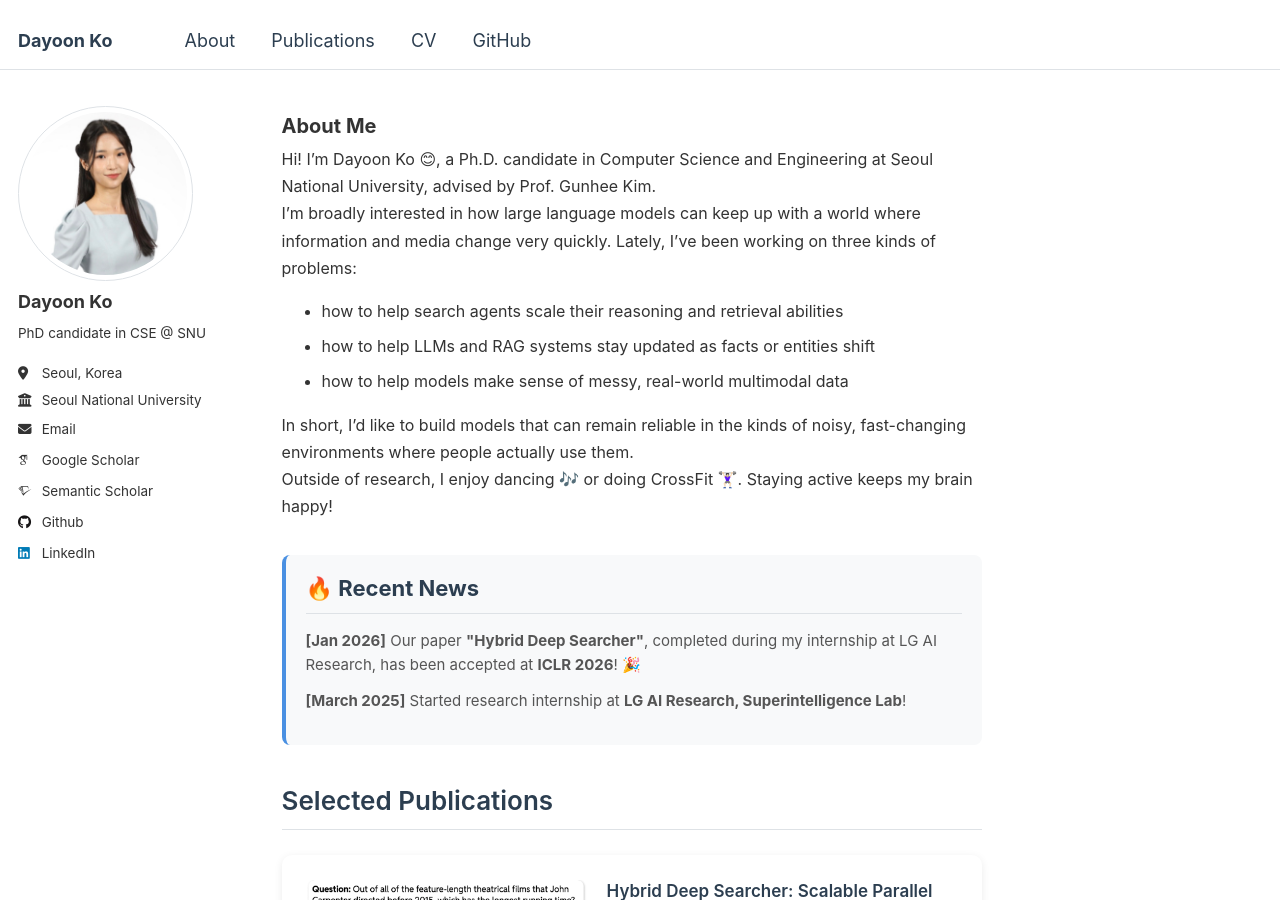
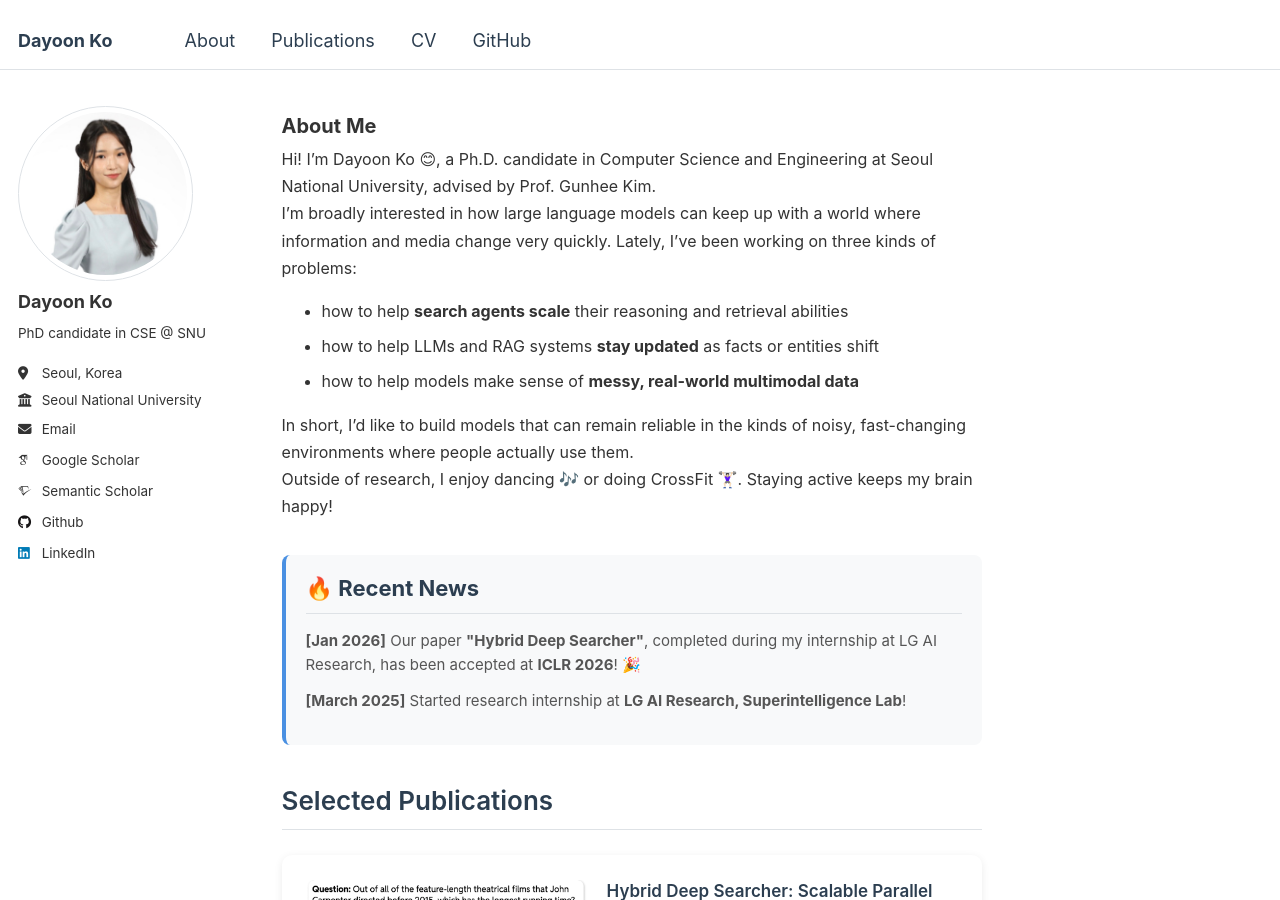
Before and after one commit to dayoon-ko/dayoon-ko.github.io, a Jekyll site: the page built from _pages/about.md, in a window 1280 px wide and 900 px high. Built offline with Jekyll 4.4.1, drawn with Linux system fonts in a browser that asks for light colours; some web fonts are replaced.

Commit message:
iclr2026 update

```diff
--- a/_pages/about.md
+++ b/_pages/about.md
@@ -154,9 +154,9 @@ redirect_from:
   I’m broadly interested in how large language models can keep up with a world where information and media change very quickly. Lately, I’ve been working on three kinds of problems:
   <br>
   <ul>
-    <li>how to help search agents scale their reasoning and retrieval abilities</li>
-    <li>how to help LLMs and RAG systems stay updated as facts or entities shift</li>
-    <li>how to help models make sense of messy, real-world multimodal data</li>
+    <li>how to help <strong>search agents scale</strong> their reasoning and retrieval abilities</li>
+    <li>how to help LLMs and RAG systems <strong>stay updated</strong> as facts or entities shift</li>
+    <li>how to help models make sense of <strong>messy, real-world multimodal data</strong></li>
   </ul>
   In short, I’d like to build models that can remain reliable in the kinds of noisy, fast-changing environments where people actually use them.
   <br>
```
